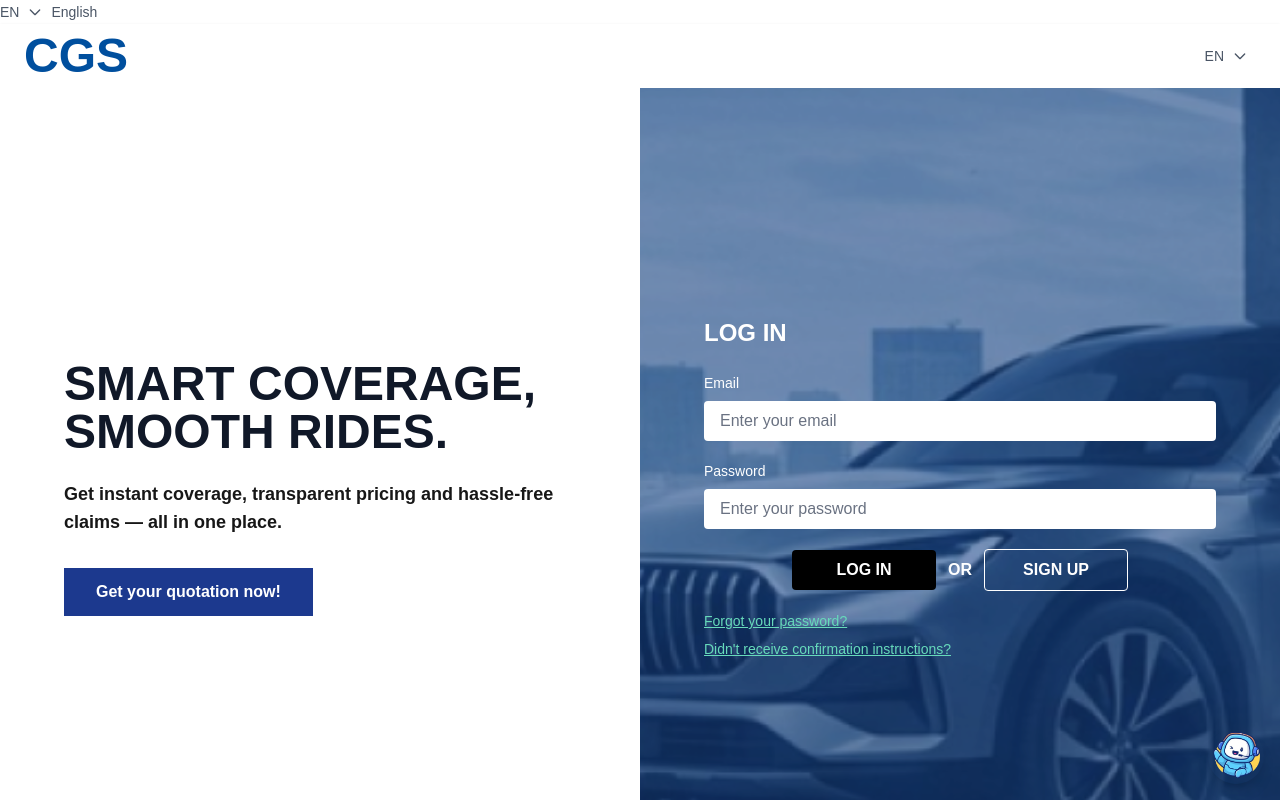
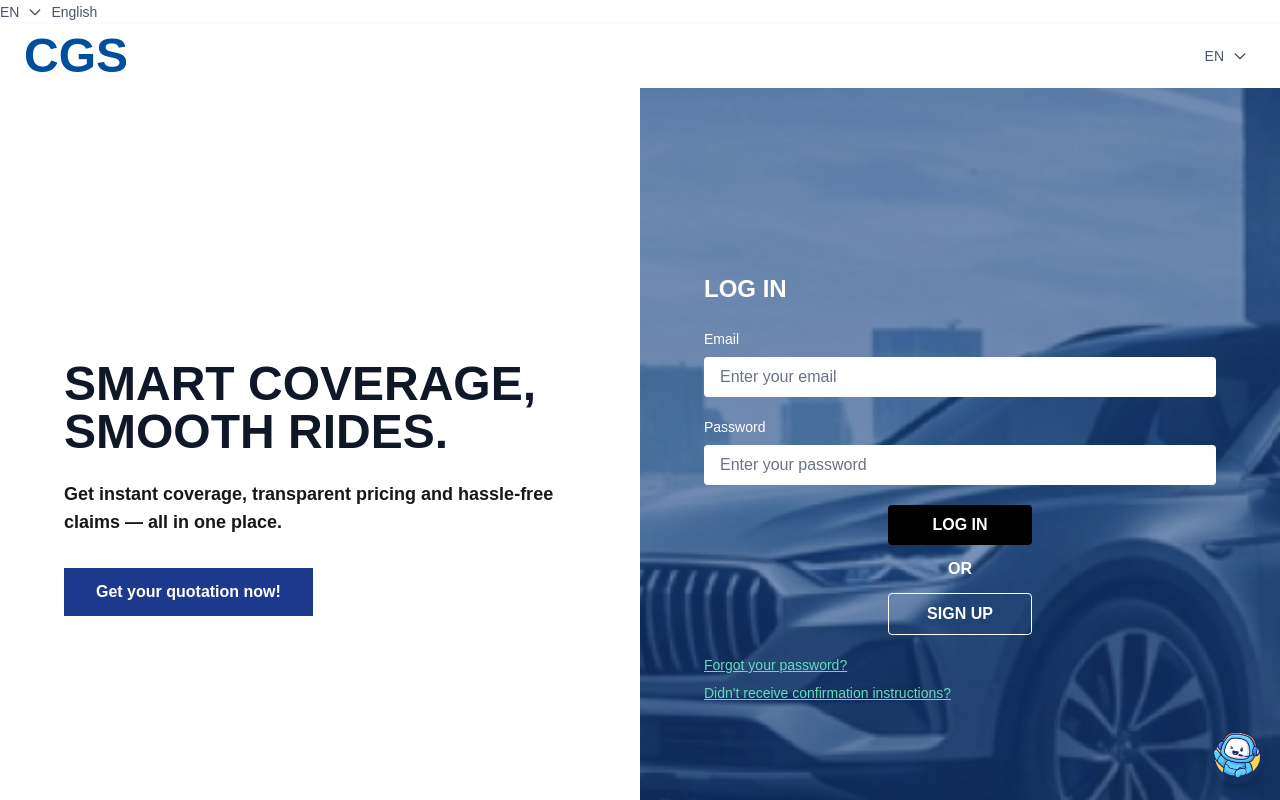
Before and after one commit to JxFong1017/Codenection2025, a Next.js app: page / in a window 1280 px wide. Shown: the top 800 px of the page. Built offline with nearby package versions, Linux system fonts and the light colour scheme.

Commit message:
update login

```diff
--- a/pages/index.js
+++ b/pages/index.js
@@ -248,7 +248,7 @@ export default function Home() {
                       </div>
                     )}
 
-                    <div className="flex justify-center items-center space-x-3">
+                    <div className="flex flex-col items-center space-y-3">
                       <button
                         type="submit"
                         className="w-36 bg-black text-white py-2 rounded font-bold hover:bg-blue-800 transition-colors"
@@ -256,15 +256,30 @@ export default function Home() {
                         {isLoginMode ? "LOG IN" : "SIGN UP"}
                       </button>
 
+                      {isLoginMode && (
+                        <>
                           <span className="text-white font-bold">OR</span>
-
                           <button
                             type="button"
                             onClick={() => setIsLoginMode(!isLoginMode)}
                             className="w-36 bg-transparent text-white py-2 rounded font-bold border border-white hover:bg-white/20 transition-colors"
                           >
-                        {isLoginMode ? useT()("signup") : useT()("login")}
+                            {useT()("signup")}
                           </button>
+                        </>
+                      )}
+
+                      {!isLoginMode && (
+                        <p className="text-white text-center text-sm">
+                          Already have an account?{" "}
+                          <span
+                            onClick={() => setIsLoginMode(true)}
+                            className="underline cursor-pointer font-bold text-[#67DABB]"
+                          >
+                            Login here
+                          </span>
+                        </p>
+                      )}
                     </div>
 
                     {isLoginMode && (
```
Lines whose indentation alone changed are shown as unchanged.
